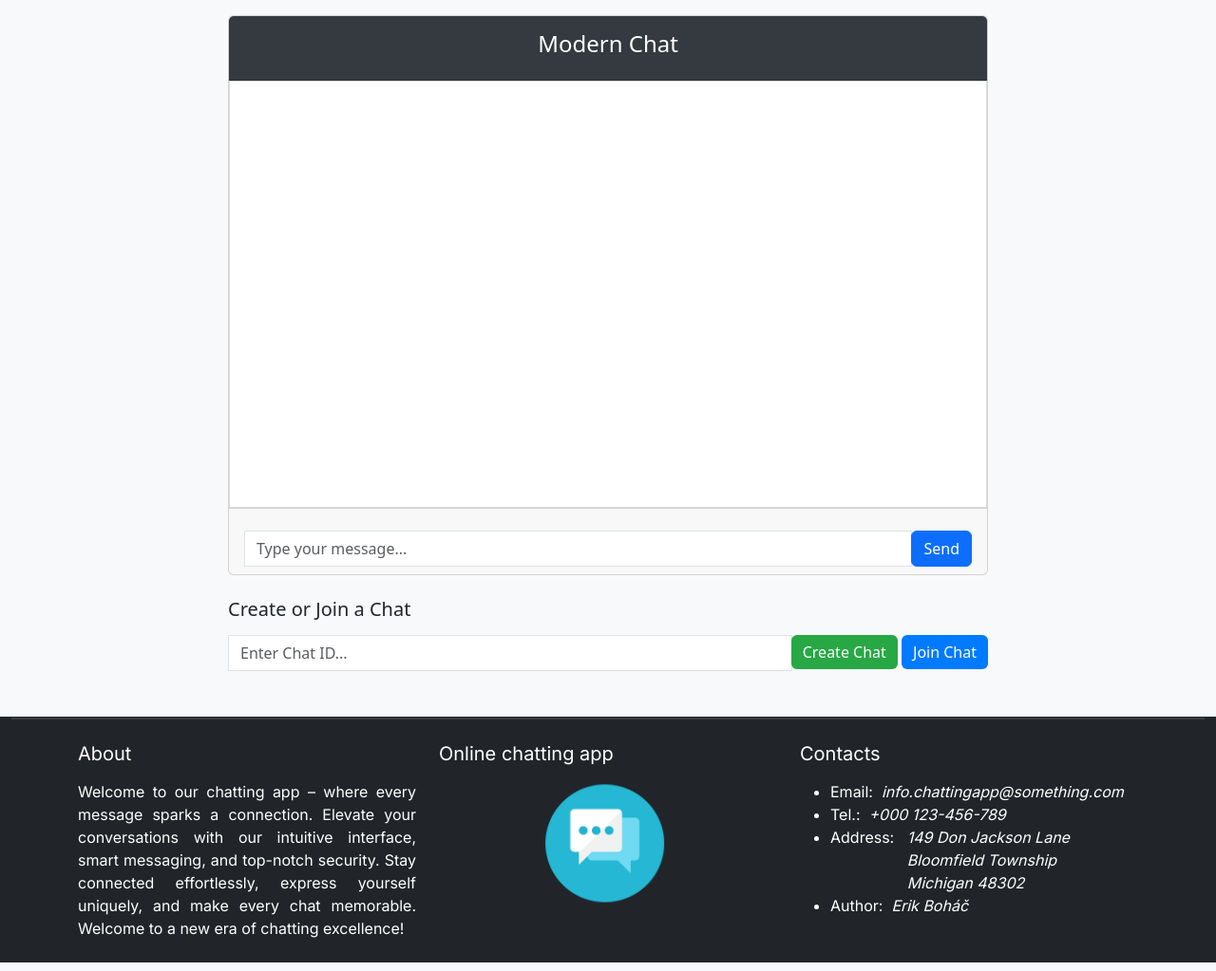
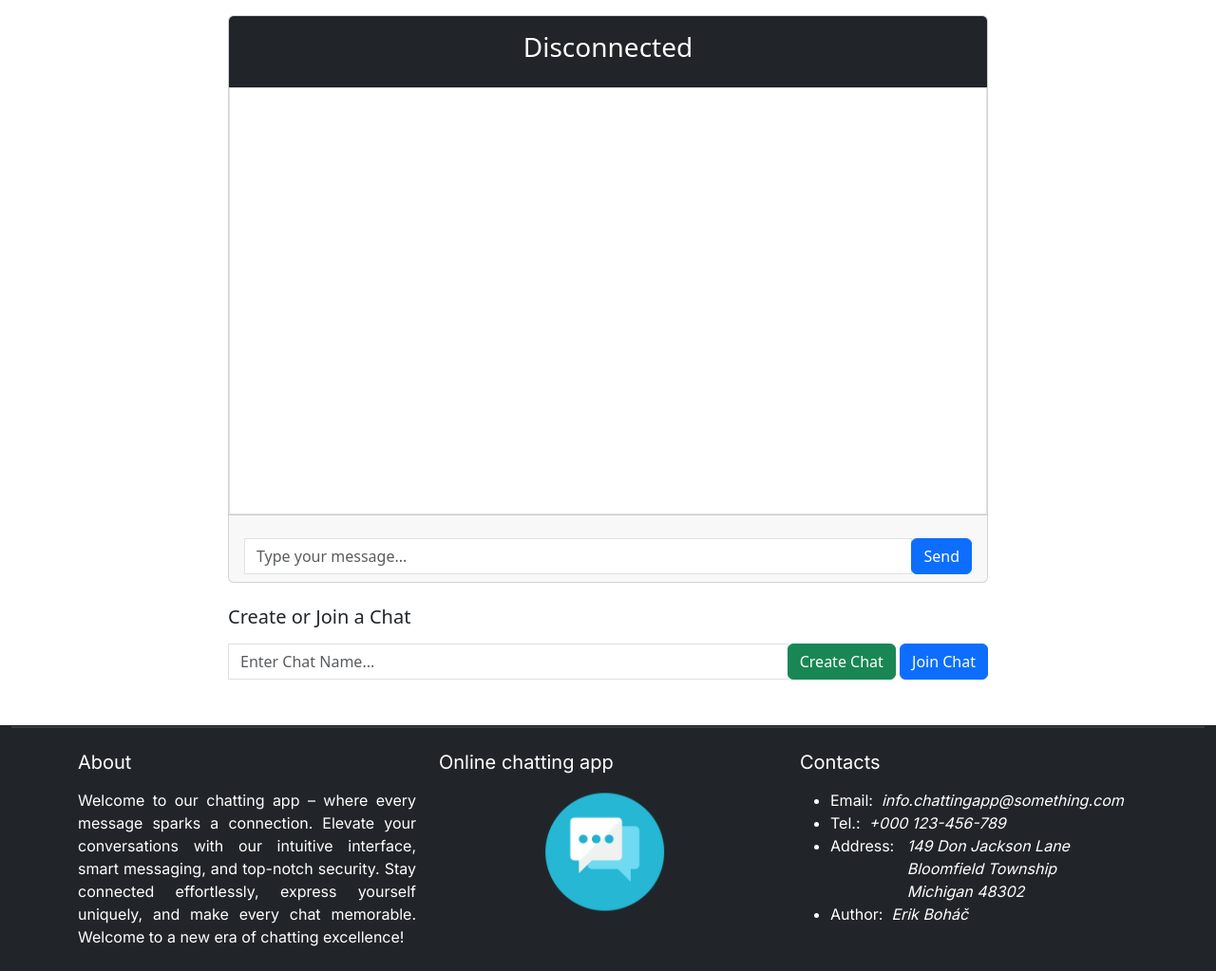
Before and after one commit to erikbohac/chatting-app, a PHP site: template pages/chat.php in a window 1280 px wide. Shown: the part 103-1126 px from the top of the page at 95% size. Run offline with PHP 8.4, Linux system fonts and the light colour scheme; the template is opened without the code that fills it, so the values that code supplies are empty; the visitor is signed in with stand-in values (Sample User, id 1).

Commit message:
Chat UI
Completed chat design

```diff
--- a/css/style.css
+++ b/css/style.css
@@ -79,5 +79,14 @@ header {
 
 .main-bg {
     background-color: #007bff;
-    color: #fff;
 }
+
+.chat-container {
+    max-width: 800px;
+    margin: 0 auto;
+}
+
+.chat-body {
+    height: 450px;
+    overflow-y: scroll;
+}
--- a/pages/chat.php
+++ b/pages/chat.php
@@ -1,80 +1,15 @@
-<style>
-    body {
-      background-color: #f8f9fa;
-    }
-
-    .chat-container {
-      max-width: 800px;
-      margin: 0 auto;
-    }
-
-    .chat-header {
-      background-color: #343a40;
-      color: #fff;
-      padding: 15px;
-      text-align: center;
-    }
-
-    .chat-body {
-      background-color: #fff;
-      border: 1px solid #ddd;
-      padding: 15px;
-      height: 450px;
-      overflow-y: scroll;
-    }
-
-    .message {
-      margin-bottom: 15px;
-    }
-
-    .user-message {
-      background-color: #007bff;
-      color: #fff;
-      border-radius: 5px;
-      padding: 10px;
-      max-width: 70%;
-    }
-
-    .other-message {
-      background-color: #f8f9fa;
-      border-radius: 5px;
-      padding: 10px;
-      max-width: 70%;
-    }
-
-    .input-group {
-      margin-top: 15px;
-    }
-
-    .input-group input {
-      border-radius: 0;
-    }
-
-    .btn-create-chat {
-      background-color: #28a745;
-      color: #fff;
-      border: none;
-    }
-
-    .btn-join-chat {
-      background-color: #007bff;
-      color: #fff;
-      border: none;
-    }
-  </style>
-
 <main>
     <div class="container pt-3">
         <div class="chat-container">
             <div class="card">
-                <div class="card-header chat-header">
-                    <h4>Modern Chat</h4>
+                <div class="card-header chat-header text-center bg-dark text-white p-3">
+                    <h3>Disconnected</h3>
                 </div>
-                <div class="card-body chat-body">
+                <div class="card-body chat-body border border-1 p-3">
                 </div>
                 <div class="card-footer">
-                    <div class="input-group">
-                        <input type="text" class="form-control" id="messageInput" placeholder="Type your message...">
+                    <div class="input-group mt-3">
+                        <input type="text" class="form-control border-1 rounded-0" placeholder="Type your message...">
                         <div class="input-group-append">
                             <button class="btn btn-primary">Send</button>
                         </div>
@@ -83,11 +18,11 @@
             </div>
             <div class="mt-4">
                 <h5>Create or Join a Chat</h5>
-                <div class="input-group">
-                    <input type="text" class="form-control" id="chatIdInput" placeholder="Enter Chat ID...">
+                <div class="input-group mt-3">
+                    <input type="text" class="form-control border-1 rounded-0" placeholder="Enter Chat Name...">
                     <div class="input-group-append">
-                        <button class="btn btn-create-chat">Create Chat</button>
-                        <button class="btn btn-join-chat">Join Chat</button>
+                        <button class="btn btn-success">Create Chat</button>
+                        <button class="btn btn-primary">Join Chat</button>
                     </div>
                 </div>
             </div>
--- a/pages/home.php
+++ b/pages/home.php
@@ -1,5 +1,5 @@
 <main class="text-center">
-    <div class="main-bg p-5">
+    <div class="main-bg text-white p-5">
         <h1 class="display-4">Welcome to Our Chat App</h1>
         <p class="lead">Connect with friends and share your thoughts.</p>
     </div>
```
Also changed, not shown: api/api.php (+3 -6 lines), api/endpoints.php (+15 -0 lines), database.sql (+30 -2 lines).
